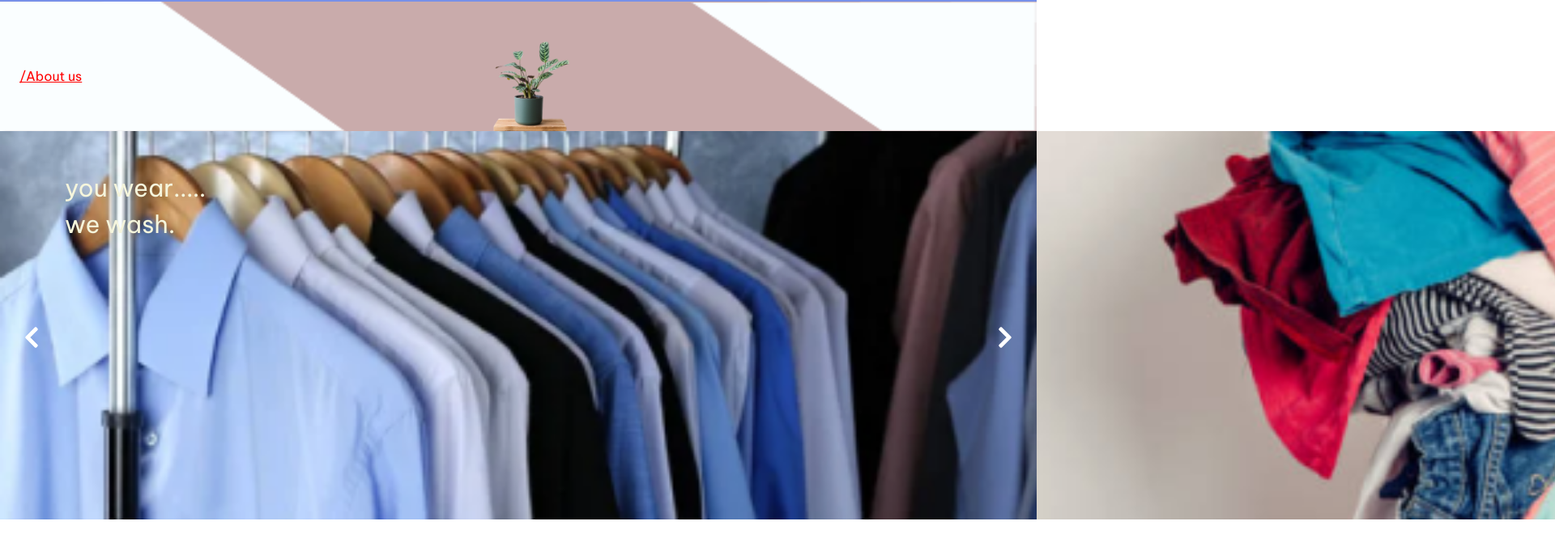
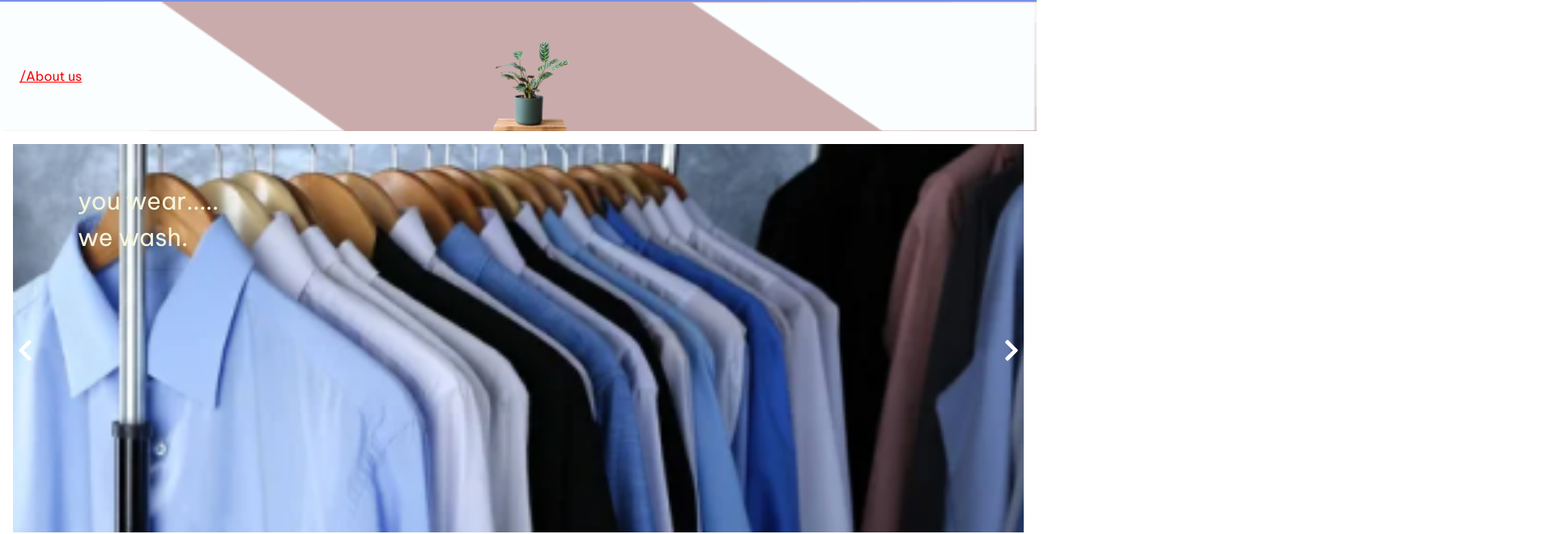
Before and after one commit to clifford-ghostwriter/pioclean, a React (Create React App) app: page / in a window 1280 px wide. Shown: the part 158-818 px from the top of the page at 81% size, 1920 px wide, since content can reach past the window. Built offline with nearby package versions, Linux system fonts and the light colour scheme.

Commit message:
slides update-2

```diff
--- a/src/components/navBar.js
+++ b/src/components/navBar.js
@@ -27,9 +27,11 @@ const Nav = () => {
           <button
             className="btn nav__btn"
             onClick={() => {
-              isSidebarOpen ? closeSidebar() : openSidebar();
+              // isSidebarOpen ? closeSidebar() : openSidebar();
+              openSidebar();
             }}>
-            {isSidebarOpen ? <FaTimes /> : <FaBars />}
+            {isSidebarOpen ? null : <FaBars />}
+            {/* <FaBars /> */}
           </button>
 
           <ul className="side-bar__links">
@@ -58,6 +60,9 @@ const Wrapper = styled.nav`
   height: 10rem;
   overflow: hidden;
   min-width: 200px;
+  /* position: fixed; */
+  /* top: 0; */
+  /* left: 0; */
 
   .nav__wrapper {
     padding-block: var(--fs-300);
--- a/src/components/sideBar.js
+++ b/src/components/sideBar.js
@@ -3,7 +3,7 @@ import styled from "styled-components";
 import { Link } from "react-router-dom";
 import { links } from "../utils/link";
 import { UseAppContext } from "../contexts/app.Context";
-// import { FaTimes } from "react-icons/fa";
+import { FaTimes } from "react-icons/fa";
 
 const SideBar = () => {
   const { isSidebarOpen, closeSidebar } = UseAppContext();
@@ -13,9 +13,9 @@ const SideBar = () => {
         className={
           isSidebarOpen ? "side-bar__center show-sidebar" : "side-bar__center"
         }>
-        {/* <button className="side-bar__close-btn btn" onClick={closeSidebar}>
+        <button className="side-bar__close-btn btn" onClick={closeSidebar}>
           <FaTimes />
-        </button> */}
+        </button>
         <ul className="side-bar__links">
           {links.map((link) => {
             const { id, text, url, icon } = link;
@@ -39,19 +39,22 @@ const Wrapper = styled.div`
   justify-content: center;
   align-content: center;
   position: relative;
+  /* padding-top: 2rem; */
 
   .side-bar__center {
     /* display: none; */
     position: fixed;
-    top: 10rem;
+    top: 0;
     left: 0;
     background-color: var(--clr--primary-two);
-    height: calc(100vh - 10rem);
-    width: 100vw;
+    /* height: calc(100vh - 10rem); */
+    height: 100%;
+    width: 100%;
     opacity: 0.7;
     transform: translate(-100%);
     transition: var(--transition);
     z-index: 999;
+    padding-top: 1rem;
   }
 
   .side-bar__links {
--- a/src/components/slide.js
+++ b/src/components/slide.js
@@ -3,33 +3,33 @@ import styled from "styled-components";
 import bck from "../assests/dirtyclothes.png";
 const color = "blue";
 
-const Slide = ({ slide, index }) => {
+const Slide = ({ slide, index, type }) => {
   const { text, image } = slide;
   console.log(index);
 
   return (
-    <Wrapper image={image} color="yellow" index={index}>
-      <div></div>
-    </Wrapper>
+    <Wrapper
+      image={image}
+      color="yellow"
+      index={index}
+      className={type}></Wrapper>
   );
 };
 const Wrapper = styled.div`
   background-image: url(${(p) => p.image});
-  /* background-image: url(${bck}); */
-  /* background-color: ${(p) => p.color}; */
+
   background-repeat: no-repeat;
   background-size: cover;
   background-position: center center;
   background-origin: border-box;
   width: 100%;
   height: 100%;
-  flex: 0 0 auto;
+
   transform: translateX(${(p) => p.index * 100}%);
   position: absolute;
   top: 0;
   left: 0;
 
-  /* border: 2px solid yellow; */
-  /* background-color: ${color}; */
+  transition: var(--transition);
 `;
 export default Slide;
--- a/src/components/slider.js
+++ b/src/components/slider.js
@@ -8,20 +8,63 @@ import { FaChevronRight } from "react-icons/fa";
 function Slider() {
   const [index, setIndex] = useState(0);
 
+  const increment = function () {
+    setIndex((initialvalue) => {
+      let newvalue;
+      newvalue = initialvalue + 1;
+      if (newvalue > slides.length - 1) {
+        newvalue = 0;
+      }
+      return newvalue;
+    });
+  };
+
+  const decrement = function () {
+    setIndex((initialvalue) => {
+      let newvalue;
+      newvalue = initialvalue - 1;
+      if (newvalue < 0) {
+        newvalue = slides.length - 1;
+      }
+      return newvalue;
+    });
+  };
+
   return (
     <Wrapper>
       <div className="slider__center">
         {slides.map((slide, slideIndex) => {
           // const { text, image } = slide;
-          return <Slide slide={slide} key={slideIndex} index={slideIndex} />;
+          let position;
+          if (slideIndex === index) {
+            position = "active";
+          }
+          if (slideIndex < index) {
+            position = "previous";
+          }
+
+          if (slideIndex > index) {
+            position = "next";
+          }
+
+          console.log(position);
+          return (
+            <Slide
+              slide={slide}
+              key={slideIndex}
+              index={slideIndex}
+              type={position}
+              className="hello"
+            />
+          );
         })}
       </div>
 
       <div className="btn__container">
-        <button className="btn prev-btn">
+        <button className="btn prev-btn" onClick={decrement}>
           <FaChevronLeft />
         </button>
-        <button className="btn next-btn">
+        <button className="btn next-btn" onClick={increment}>
           <FaChevronRight />
         </button>
       </div>
@@ -37,14 +80,16 @@ function Slider() {
 const Wrapper = styled.div`
   /* border: 1px solid red; */
   position: relative;
+  /* padding: 1rem; */
+  margin: 1rem;
 
   .slider__center {
     /* display: flex; */
-    height: 100%;
+    /* height: 100%; */
     /* border: 1px solid blue; */
     height: 30rem;
-    /* overflow-x: hidden; */
-    padding: 0.3rem;
+    overflow-x: hidden;
+    /* padding: 1rem; */
     position: relative;
   }
 
@@ -52,10 +97,12 @@ const Wrapper = styled.div`
     display: flex;
     justify-content: space-between;
     /* border: 1px solid red; */
-    padding-inline: var(--size--100);
+    /* padding-inline: var(--size--100); */
     position: absolute;
     top: 50%;
     width: 100%;
+    /* left: 0; */
+    /* margin-inline: auto; */
   }
 
   .hero__text {
@@ -64,6 +111,7 @@ const Wrapper = styled.div`
     padding-left: 5rem;
     font-size: var(--fs-700);
     color: beige;
+    width: 100%;
   }
   .prev-btn,
   .next-btn {
@@ -72,5 +120,25 @@ const Wrapper = styled.div`
     /* border: 1px solid red; */
     color: white;
   }
+
+  .previous {
+    transform: translateX(-100%);
+    /* border: 20px solid pink; */
+    transition: var(--transition);
+  }
+
+  .active {
+    transform: translateX(0);
+    transition: var(--transition);
+    /* border: 20px solid pink; */
+  }
+
+  .next {
+    transform: translateX(100%);
+    transition: var(--transition);
+  }
+  .hello {
+    display: none;
+  }
 `;
 export default Slider;
```
